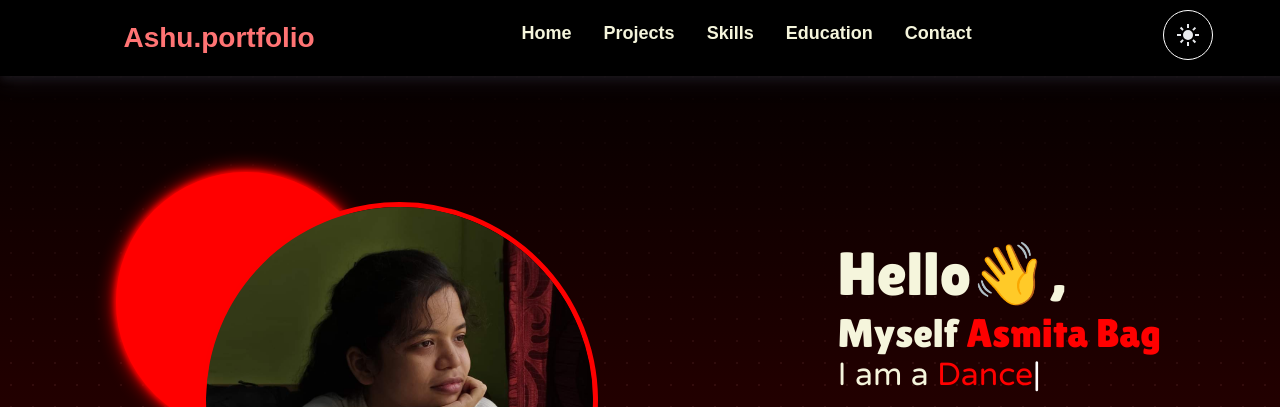
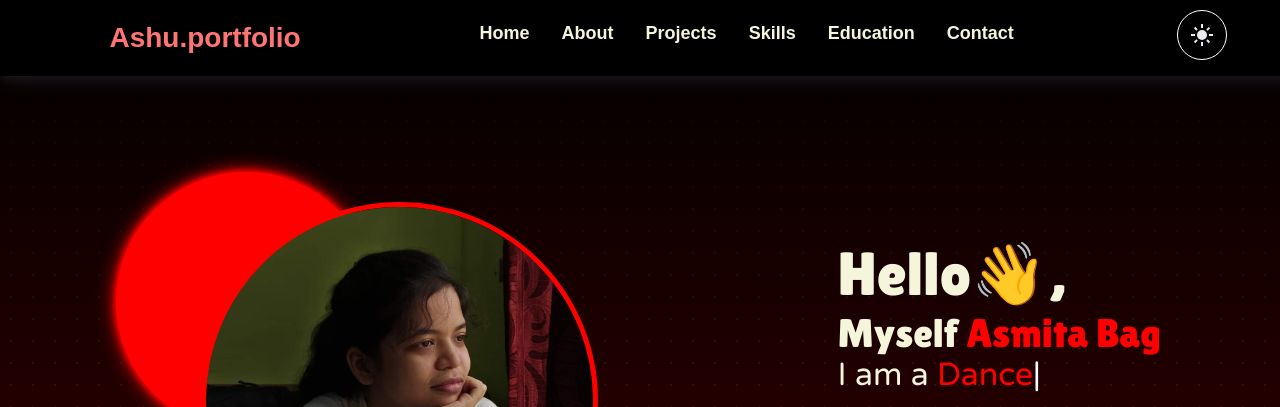
Before and after one commit to bagashu2525/My_Portfolio, a website: page index.html in a window 1280 px wide. Shown: the top 407 px of the page. Drawn offline with nearby package versions, Linux system fonts and the light colour scheme; some packages are replaced by stand-ins of ours; a script that the page names is missing; a web font is replaced by a local one.

Commit message:
adding about to the navbar

```diff
--- a/index.html
+++ b/index.html
@@ -26,6 +26,7 @@
                 <label for="toggle-menu" class="hamburger-menu"></label>
                 <ul class="menu">
                     <li><a href="#home">Home</a></li>
+                    <li><a href="#about">About</a></li>
                     <li><a href="#project">Projects</a></li>
                     <li><a href="#skill">Skills</a></li>
                     <li><a href="#edu">Education</a></li>
```
